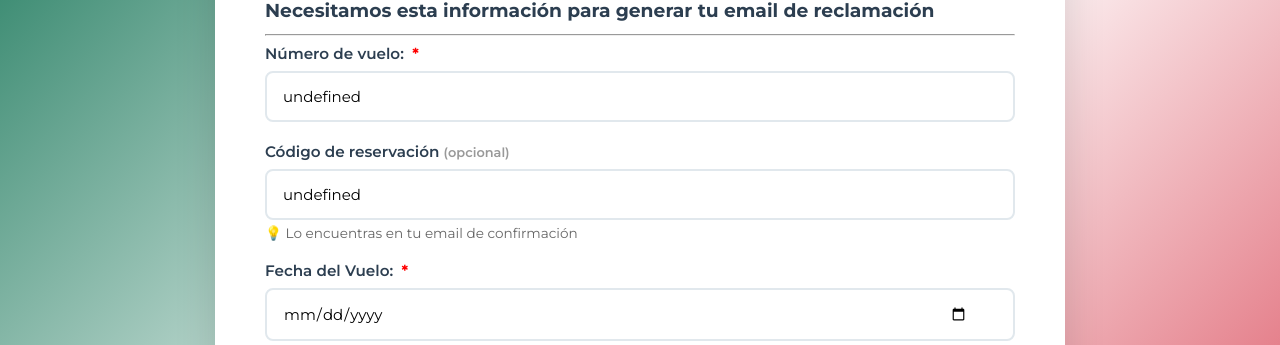
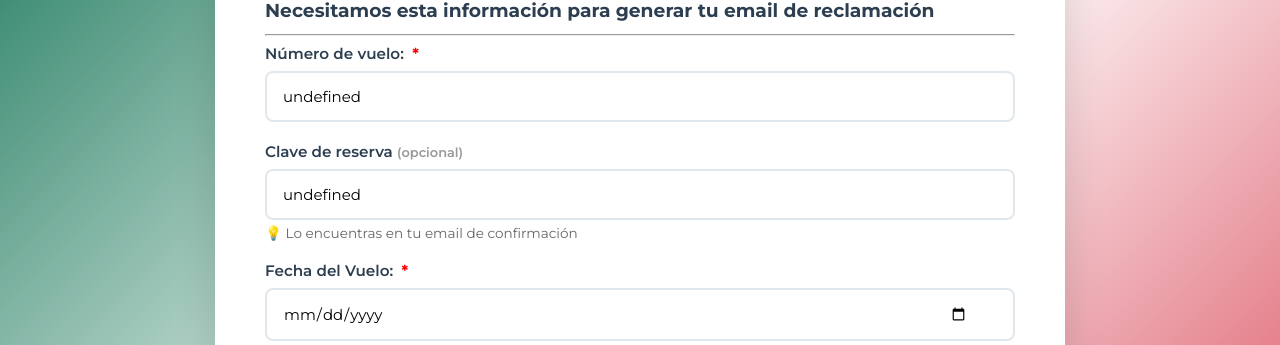
Before and after one commit to zelmag/rentas-claras, a Flask app: template templates/index.html in a window 1280 px wide. Shown: the part 322-667 px from the top of the page. Run offline with Flask 3, Linux system fonts and the light colour scheme; the template is opened without the code that fills it: most values are stand-ins (such as "Sample title", 1, 10 or a date in 2020).

Commit message:
Change "Código de reservación" to "Clave de reserva" across all templates

```diff
--- a/email_generator_simple.py
+++ b/email_generator_simple.py
@@ -158,7 +158,7 @@ Estimado Departamento de Atención al Cliente de {flight_data['airline'].title()
 
 **DATOS DE LA RESERVACIÓN:**
 * Vuelo: **{flight_data['flight_number']}**
-* Código de Reservación: **{flight_data['reservation_code']}**
+* Clave de reserva: **{flight_data['reservation_code']}**
 * Fecha: **{flight_data['date']}**
 * Retraso: **{delay_text}**
 {passenger_text}
--- a/templates/index.html
+++ b/templates/index.html
@@ -572,14 +572,13 @@
                 </div>
 
                 <div class="form-group">
-                    <label for="reservation_code" class="optional">Código de reservación <span style="color: #999; font-size: 0.85em;">(opcional)</span></label>
+                    <label for="reservation_code" class="optional">Clave de reserva <span style="color: #999; font-size: 0.85em;">(opcional)</span></label>
                     <input type="text" id="reservation_code" name="reservation_code" pattern="[A-Za-z0-9]+">
                     <span class="input-checkmark">✓</span>
                     <small style="color: #666; font-size: 0.85em; display: block; margin-top: 5px;">
                         💡 Lo encuentras en tu email de confirmación
                     </small>
-                    <div class="error-message" id="reservation_code_error">Por favor ingresa un código de reservación
-                        válido</div>
+                    <div class="error-message" id="reservation_code_error">Por favor ingresa una clave de reserva válida</div>
                 </div>
 
                 <div class="form-group">
```
